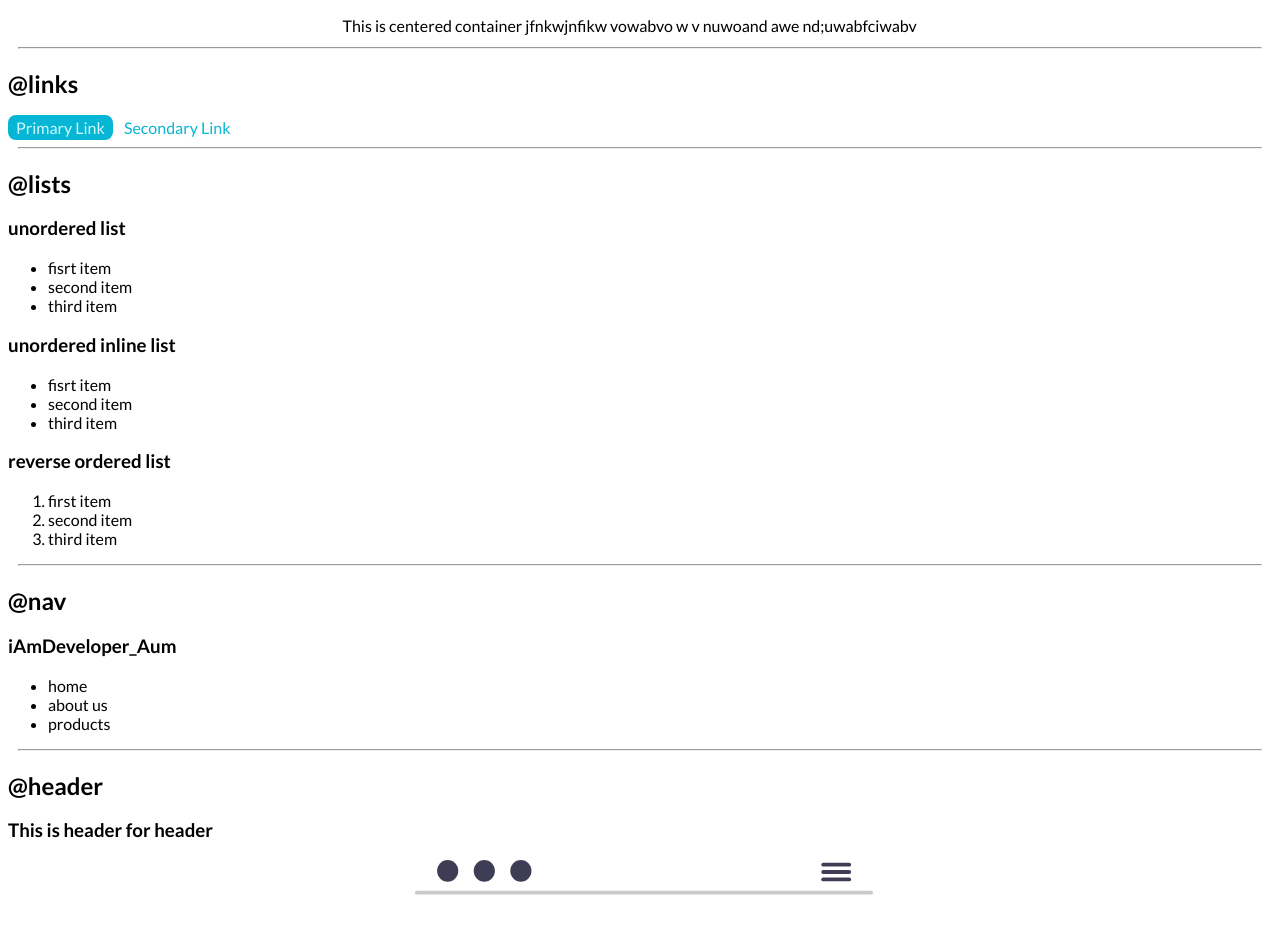
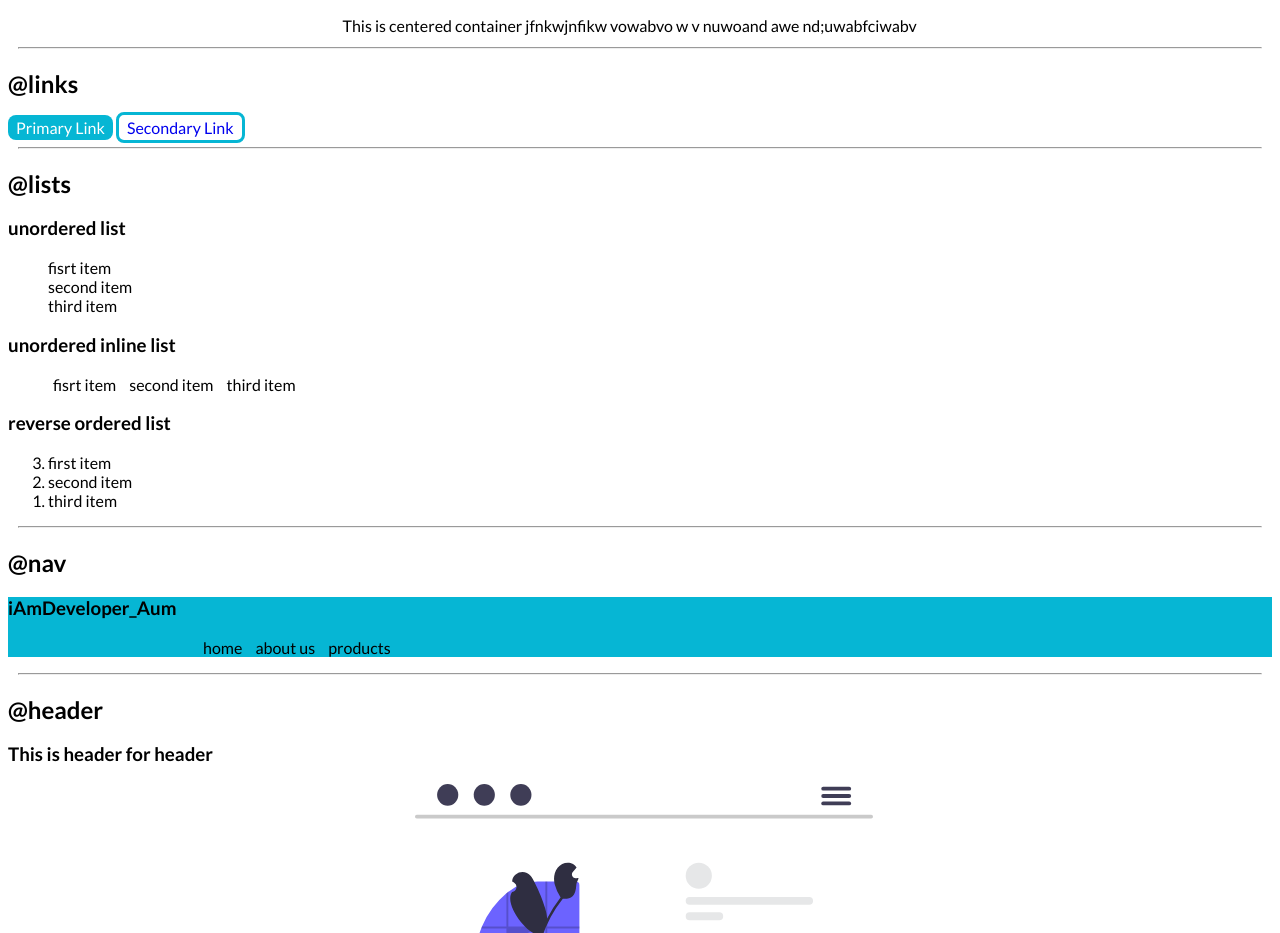
Before and after one commit to aumpathak1/mydevprofile, a plain HTML site: page index.html in a window 1280 px wide. Shown: the part 588-1521 px from the top of the page. Drawn offline with Linux system fonts and the light colour scheme.

Commit message:
css:updzted till navbar

```diff
--- a/index.css
+++ b/index.css
@@ -23,17 +23,33 @@ hr{
     max-width: 600px;
 }
 
-.primary-link{
-    color: var(--secondary-color) ;
-    background-color: var(--primary-color);
+.link{
+    padding: 3px 0.5rem;
     text-decoration: none;
-    padding: 3px 0.5rem;
-    border-radius: 0.5rem;
 
 }
 
+.primary-link{
+    background-color: var(--primary-color);
+    border-radius: 0.5rem;
+    color: white;
+}
+
 .secondary-link{
- color: var(--primary-color) ;
- text-decoration: none;
- padding: 0rem 0.5rem;
+    border-color: var(--primary-color);
+    border-style: solid;
+    border-radius: 0.5rem;
 }
+
+.list-nobullets{
+list-style-type: none;
+}
+
+.list-inline{
+    display: inline;
+    padding: 0px 5px;
+}
+
+.list-nobullets .firstelement{
+    margin-left: 150px;
+}
--- a/index.html
+++ b/index.html
@@ -42,28 +42,28 @@
     <hr />
 
     <h2>@links</h2>
-    <a class ="primary-link" href="https://www.google.com">Primary Link</a>
-    <a class ="secondary-link" href="https://www.youtube.com">Secondary Link</a>
+    <a class =" link primary-link" href="https://www.google.com">Primary Link</a>
+    <a class ="link secondary-link" href="https://www.youtube.com">Secondary Link</a>
 
     <hr />
 
     <h2>@lists</h2>
     <h3>unordered list</h3>
-    <ul>
+    <ul class ="list-nobullets">
       <li>fisrt item</li>
       <li>second item</li>
       <li>third item</li>
     </ul>
 
     <h3>unordered inline list</h3>
-    <ul>
-      <li>fisrt item</li>
-      <li>second item</li>
-      <li>third item</li>
+    <ul class=" list-nobullets  ">
+      <li class = "list-inline">fisrt item</li>
+      <li class = "list-inline">second item</li>
+      <li class = "list-inline">third item</li>
     </ul>
 
     <h3>reverse ordered list</h3>
-    <ol>
+    <ol reversed>
       <li>first item</li>
       <li>second item</li>
       <li>third item</li>
@@ -72,13 +72,13 @@
     <hr />
 
     <h2>@nav</h2>
-    <div>
-      <h3>iAmDeveloper_Aum</h3>
+    <div style="background-color: var(--primary-color) ;">
+      <h3 style = "font-weight:bold">iAmDeveloper_Aum</h3>
 
-      <ul>
-        <li>home</li>
-        <li>about us</li>
-        <li>products</li>
+      <ul class="list-nobullets">
+        <li class = "list-inline firstelement">home</li>
+        <li class = "list-inline">about us</li>
+        <li class = "list-inline">products</li>
       </ul>
     </div>
 
```
